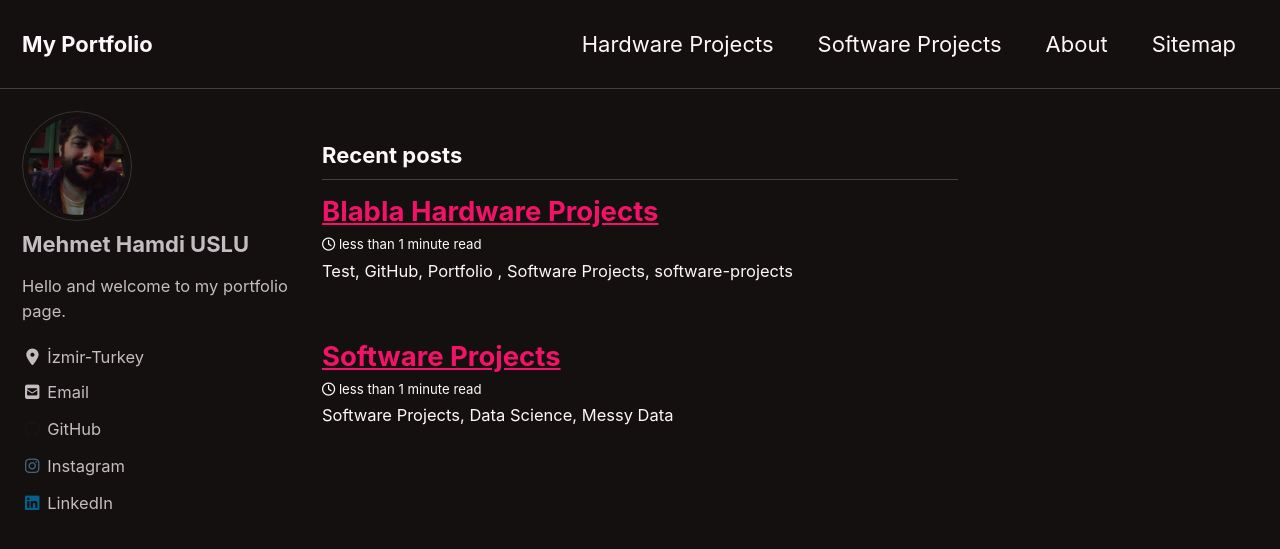
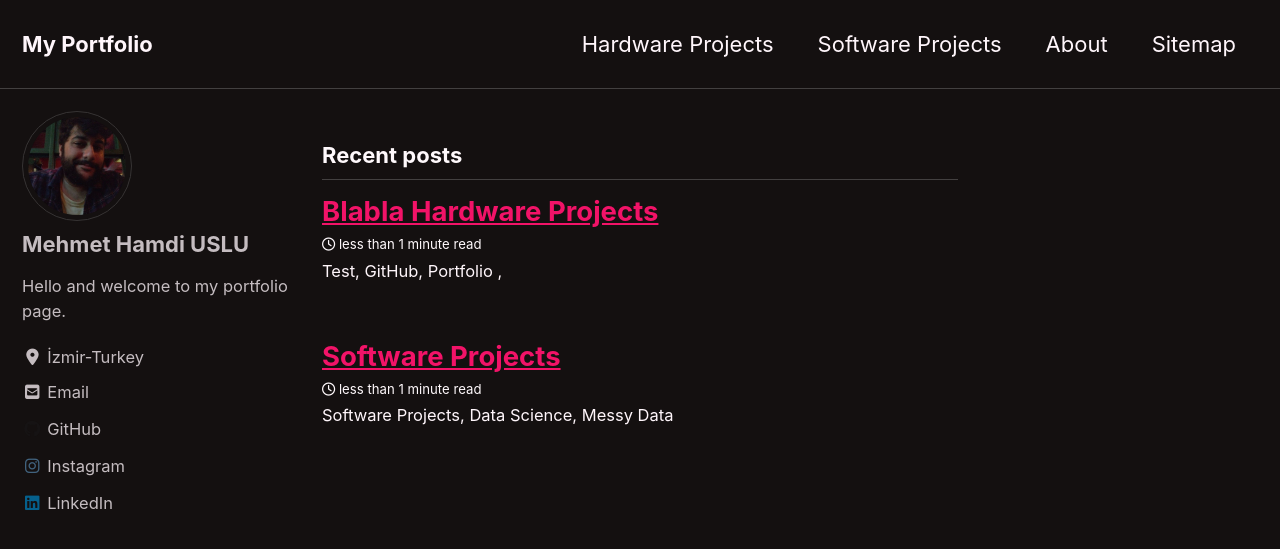
Before and after one commit to glorkpixels/glorkpixels.github.io, a Jekyll site: the page built from index.html, in a window 1280 px wide and 900 px high. Shown: the top 549 px of the window. Built offline with Jekyll 4.4.1, drawn with Linux system fonts in a browser that asks for light colours; cached includes are drawn as plain includes; nearby versions of some CDN libraries; the list of posts is cut into pages by our own code.

Commit message:
pagesadd32

```diff
--- a/_posts/2020-01-28-ArduinoTest.md
+++ b/_posts/2020-01-28-ArduinoTest.md
@@ -1,10 +1,10 @@
 ---
 title: "Blabla Hardware Projects"
 date: 2020-01-28
-tags: [test , GitHub, portfolio, software, Software, Hardware Projects]
+tags: [test , GitHub, Portfolio, Hardware Projects]
 header:
-  image: "/images/test/test.jpg "
-excerpt: "Test, GitHub, Portfolio , Software Projects, software-projects"
+  image: "/images/wide-angle.jpg "
+excerpt: "Test, GitHub, Portfolio ,"
 ---
 
 # H1 TEST
```
Also changed, not shown: _pages/about.md (+2 -4 lines).
